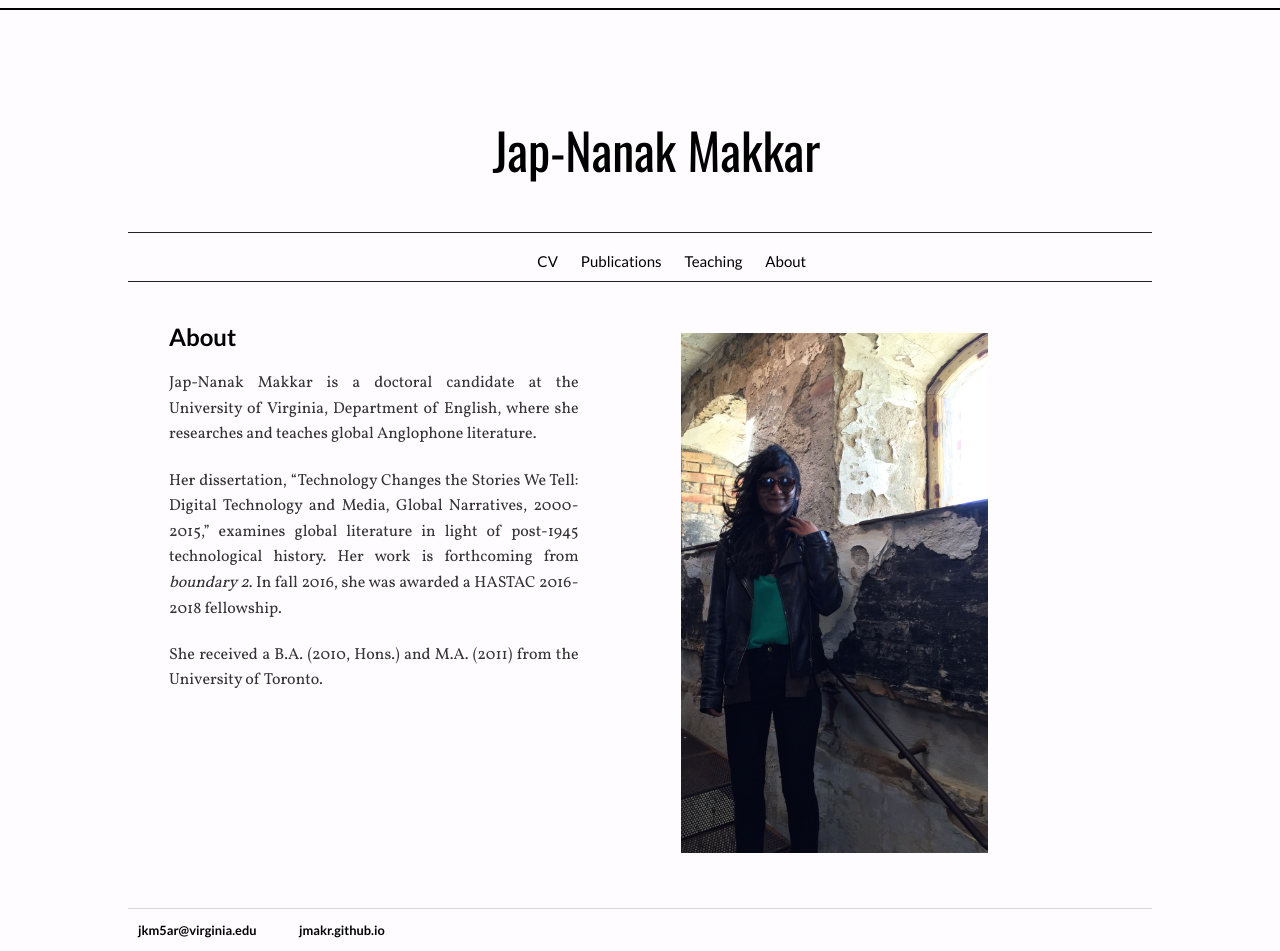
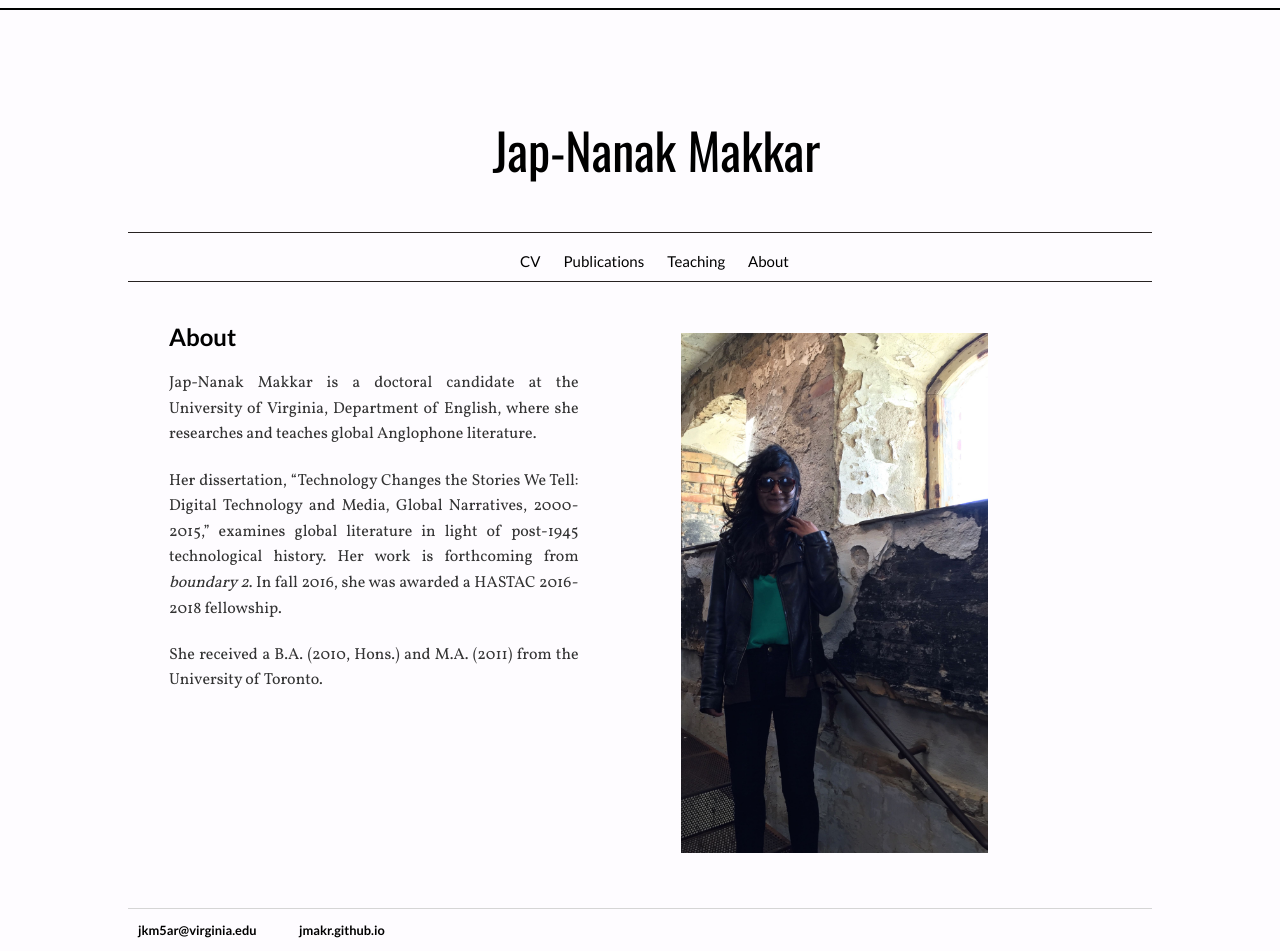
Before and after one commit to jmakr/jmakr.github.io, a Jekyll site: the page built from index.html, in a window 1280 px wide. Built offline with Jekyll 4.4.1, drawn with Linux system fonts in a browser that asks for light colours.

Commit message:
Update main.css

```diff
--- a/css/main.css
+++ b/css/main.css
@@ -84,7 +84,7 @@ section {
   font-family: "Lato", sans-serif;
     top: 50%;
     left:50%;
-    transform: translate(-39%, -30%);
+    transform: translate(-45%, -30%);
 
   text-align: center;
   font-size: 15px;
```
